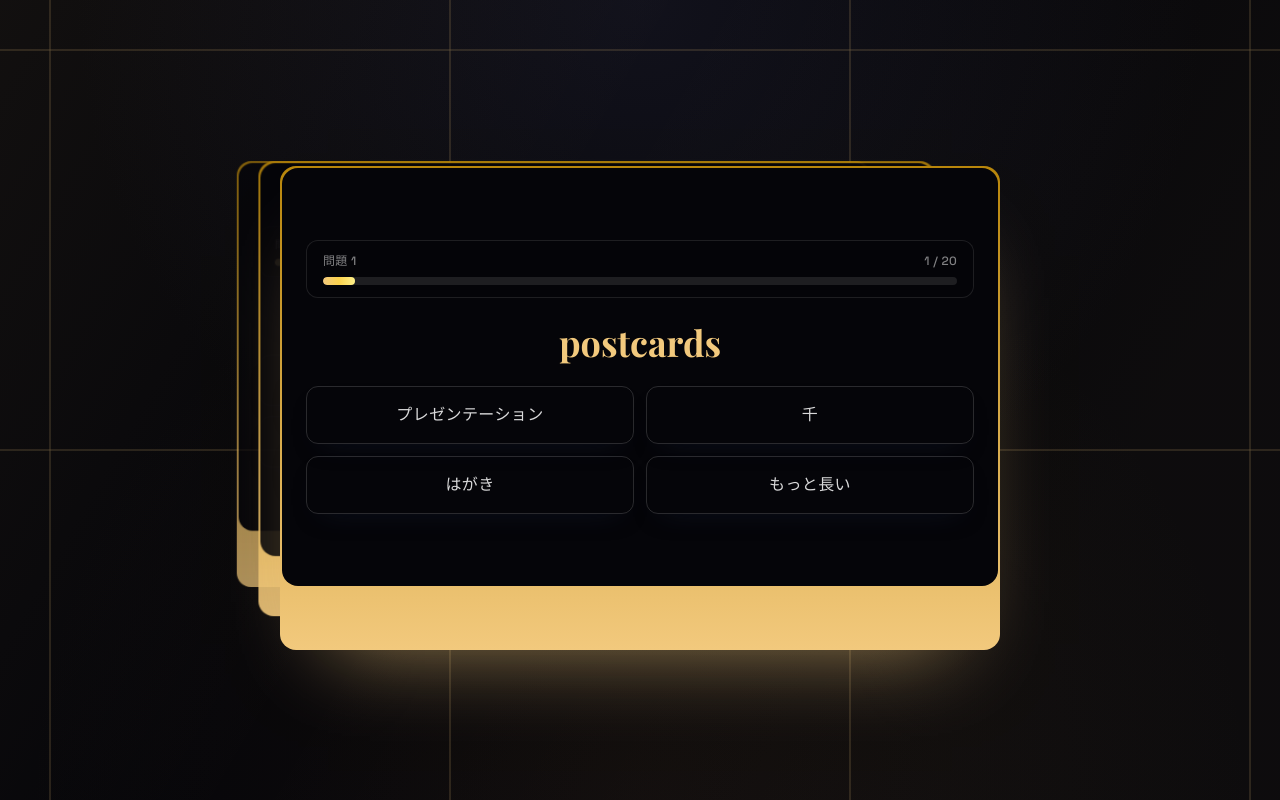
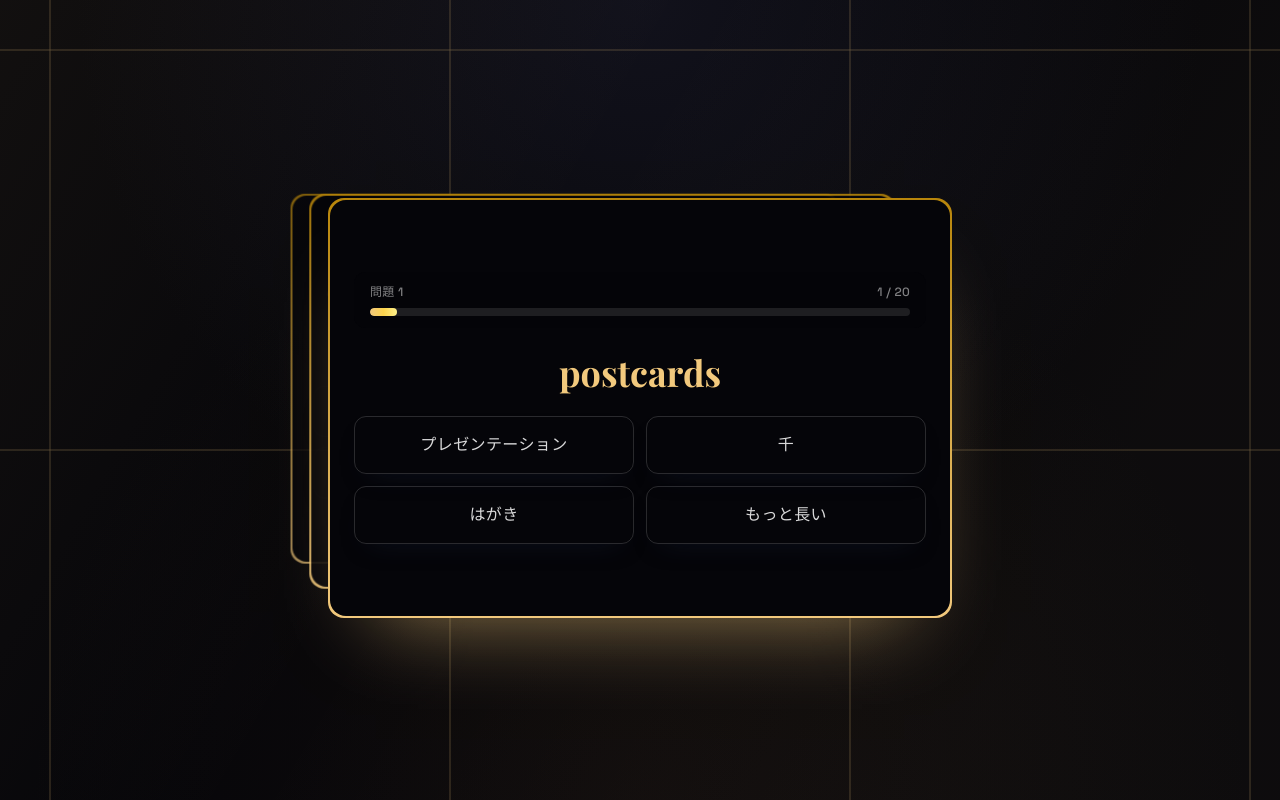
Before and after one commit to devryuya2007/kakotan-web, a React (Vite) app in the folder main/: page /tests/reiwa3 in a window 1280 px wide. Built offline with nearby package versions, Linux system fonts and the light colour scheme.

Commit message:
ダークモードとTestPageLayoutのレスポンシブ

```diff
--- a/main/index.html
+++ b/main/index.html
@@ -3,7 +3,20 @@
   <head>
     <meta charset="UTF-8" />
     <link rel="icon" type="image/svg+xml" href="/vite.svg" />
-    <meta name="viewport" content="width=device-width, initial-scale=1.0" />
+    <meta
+      name="viewport"
+      content="width=device-width, initial-scale=1, maximum-scale=1, user-scalable=no"
+    />
+    <meta
+      name="theme-color"
+      content="#050509"
+      media="(prefers-color-scheme: dark)"
+    />
+    <meta
+      name="theme-color"
+      content="#f5f2eb"
+      media="(prefers-color-scheme: light)"
+    />
     <title>main</title>
   </head>
   <body class="h-full w-full bg-[#050509] text-[#f2c97d]/80">
--- a/main/package.json
+++ b/main/package.json
@@ -14,6 +14,7 @@
   "dependencies": {
     "chart.js": "^4.5.1",
     "date-fns": "^4.1.0",
+    "prettier": "^3.6.2",
     "react": "^19.1.1",
     "react-chartjs-2": "^5.3.1",
     "react-dom": "^19.1.1",
--- a/main/src/index.css
+++ b/main/src/index.css
@@ -6,6 +6,7 @@
 
 /* Optional custom styles for the starter UI */
 :root {
+  min-height: 100%;
   font-synthesis: none;
   text-rendering: optimizeLegibility;
   -webkit-font-smoothing: antialiased;
@@ -14,16 +15,25 @@
   margin: 0;
   padding: 0;
   box-sizing: border-box;
+  /* ブラウザに「このサイトはダーク背景前提だよ」と伝えてUI chromeも暗くする */
+  color-scheme: dark;
 }
 
 body {
+  min-height: 100%;
   font-family:
     'Space Grotesk',
     'Helvetica Neue',
     Arial,
     system-ui,
     -apple-system,
-    sans-serif;
+  sans-serif;
+  overscroll-behavior: none;
+  overscroll-behavior-y: none;
+}
+
+#root {
+  min-height: 100vh;
 }
 
 .btn-text-glow {
--- a/main/src/pages/tests/test_page/layout/TestPageLayout.tsx
+++ b/main/src/pages/tests/test_page/layout/TestPageLayout.tsx
@@ -407,7 +407,8 @@ export default function TestPageLayout({
           {`+${gainToast.amount} XP`}
         </div>
       )}
-      <div className='!m-0 w-full max-w-none rounded-2xl px-0 sm:min-h-[420px] sm:w-full sm:max-w-3xl sm:rounded-3xl sm:px-6 lg:px-8'>
+      {/* デスクトップではカードを重ねるために絶対配置を使うので、この囲いをrelativeにして境界を固定化 */}
+      <div className='relative !m-0 w-full max-w-none rounded-2xl px-0 sm:min-h-[420px] sm:w-full sm:max-w-3xl sm:rounded-3xl sm:px-6 lg:px-8'>
         {/* 表示対象となるカード一枚ごとに描画 */}
         {visibleCards.map((cardQuestion, idx) => {
           if (!cardQuestion) return null;
@@ -428,9 +429,12 @@ export default function TestPageLayout({
           // カードの位置や透明度などの設定
           const presentation = getCardPresentation(idx);
           // transformスタイルに使う文字列を組み立てる
-          const translateX = isSmall ? presentation.x * 1 : presentation.x;
-          const translateY = isSmall ? presentation.y * 1 : presentation.y;
-          const transform = `translate3d(${translateX}%, ${translateY}%, 0) scale(${presentation.scale})`;
+          const translateX = presentation.x;
+          const translateY = presentation.y;
+          const baseTransform = `translate3d(${translateX}%, ${translateY}%, 0) scale(${presentation.scale})`;
+          const transform = isSmall
+            ? `translate(-50%, -50%) ${baseTransform}`
+            : baseTransform;
           // アクティブカードのみクリック可能にするためのフラグ
           const interactive = idx === 0 && !isTransitioning;
           // 影の強さをカードの前後関係で変える
@@ -441,12 +445,9 @@ export default function TestPageLayout({
               : idx === 1
                 ? 'shadow-[0_18px_60px_-54px_rgba(242,201,125,0.35)]'
                 : '';
-          // const cardShellClass = isSmall
-          //   ? "absolute left-1/2 top-0 w-[90%] -translate-x-1/2 rounded-2xl"
-          //   : "absolute inset-0 rounded-2xl";
 
           const cardShellClass = isSmall
-            ? ' rounded-2xl'
+            ? 'absolute left-1/2 top-1/2 w-full  rounded-2xl'
             : 'absolute inset-0 rounded-2xl';
 
           return (
@@ -475,7 +476,7 @@ export default function TestPageLayout({
                 }`}
               >
                 {/* 問題番号やプログレスバーなどのヘッダー */}
-                <div className='sticky top-4 z-20 mb-6 rounded-xl border border-white/10 bg-[#050509]/90 px-4 py-3 backdrop-blur-sm'>
+                <div className='sticky top-4 z-20 mb-6 rounded-xl bg-[#050509]/90 px-4 py-3 backdrop-blur-sm'>
                   <div className='flex items-center justify-between text-xs font-medium uppercase tracking-wide text-white/50'>
                     <span>問題 {cardIndex + 1}</span>
                     <span>
```
Also changed, not shown: 2 other files (tests, documents, lock files or other folders).
